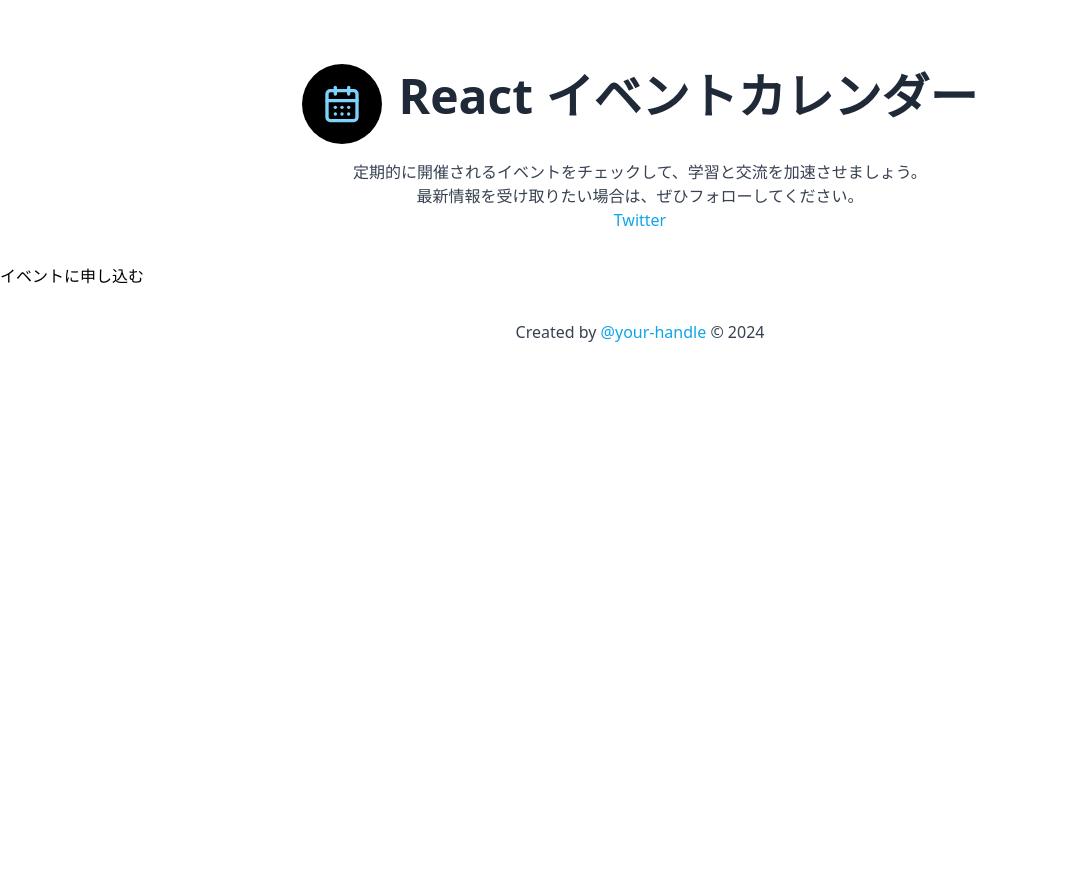
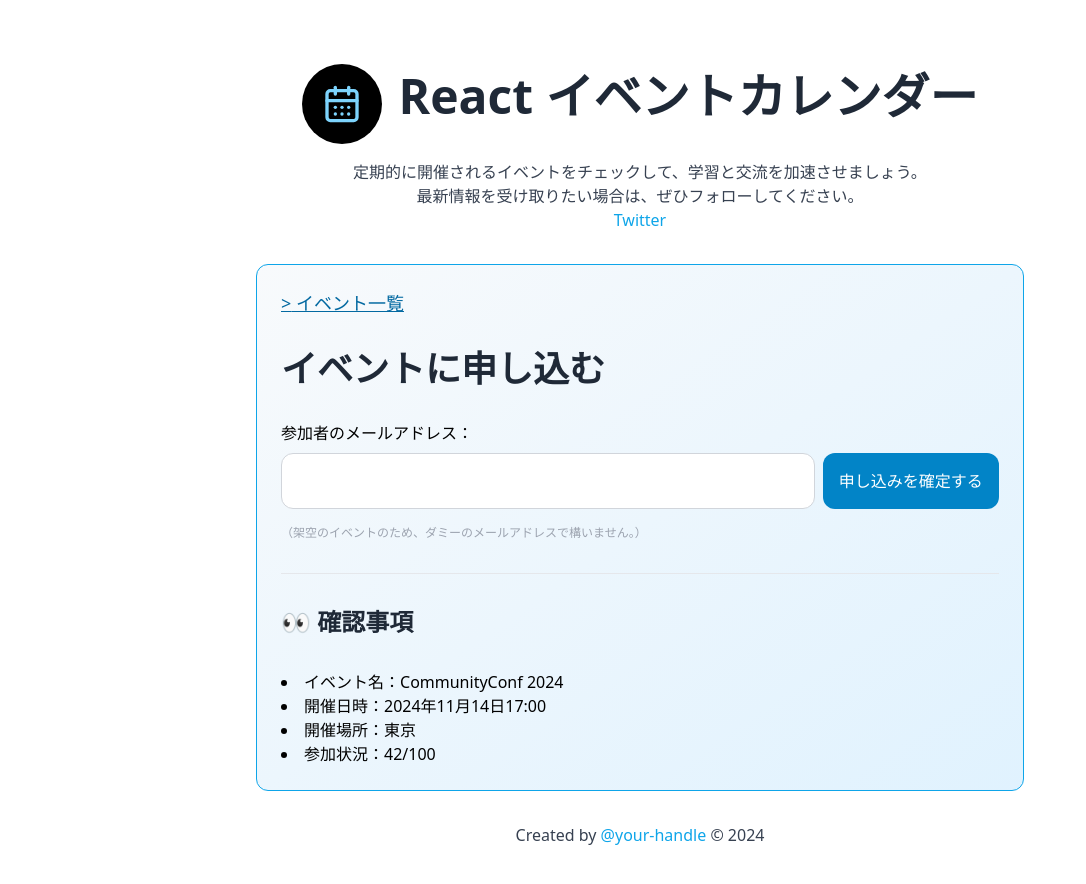
Before and after one commit to mori-tt/react-tutorial_20241123, a React (Vite) app: page /events/1/apply in a window 1280 px wide. Shown: the top 884 px of the page, without its empty margins (0-1086 px from the left). Before the commit the page ends 800 px from the top, so only its background shows below. Built offline with nearby package versions, Linux system fonts and the light colour scheme.

Commit message:
イベント申し込みフローの実装 - イベント申し込みページの作成 - 申し込み完了ページの作成

```diff
--- a/src/App.tsx
+++ b/src/App.tsx
@@ -2,6 +2,8 @@
 import Layout from "./components/Layout";
 import EventList from "./pages/EventList";
 import EventDetail from "./pages/EventDetail";
+import EventApply from "./pages/EventApply";
+import EventConfirm from "./pages/EventConfirm";
 
 export default function App() {
   return (
@@ -13,8 +15,8 @@
           <Route index element={<EventList />} />
           {/* 動的な値に応じたURL */}
           <Route path=":id" element={<EventDetail />} />
-          <Route path=":id/apply" element={<p>イベントに申し込む</p>} />
-          <Route path=":id/confirm" element={<p>申し込み完了です</p>} />
+          <Route path=":id/apply" element={<EventApply />} />
+          <Route path=":id/confirm" element={<EventConfirm />} />
         </Route>
         {/* 存在しないURLの処理 */}
         <Route path="*" element={<p>404 not found</p>} />
--- /dev/null
+++ b/src/pages/EventApply.tsx
@@ -0,0 +1,76 @@
+import { useParams, useNavigate, Link } from "react-router-dom";
+import Card from "../components/Card";
+import { EVENTS as events } from "../constants";
+
+const EventApply = () => {
+  const { id } = useParams();
+  const navigate = useNavigate();
+  const event = events.find((e) => e.id === id);
+
+  if (!event) {
+    return (
+      <>
+        <p>URLのイベントが見つかりません</p>
+        <Link to="/" className="underline">
+          イベント一覧に戻る
+        </Link>
+      </>
+    );
+  }
+
+  const handleSubmit = (e: React.FormEvent<HTMLFormElement>) => {
+    e.preventDefault();
+    // ここでイベント申し込み処理を行う
+    alert("（テスト）確認メールを送信しました!");
+    navigate(`/events/${event.id}/confirm`);
+  };
+
+  return (
+    <div className="max-w-3xl mx-auto">
+      <Card>
+        <Link to="/">
+          <p className="text-sky-700 underline text-lg"> {">"} イベント一覧</p>
+        </Link>
+        <h2 className="text-4xl font-bold mb-4 text-gray-800">
+          イベントに申し込む
+        </h2>
+
+        <form onSubmit={handleSubmit}>
+          <div className="mb-4">
+            <label className="block mb-2" htmlFor="email">
+              参加者のメールアドレス：
+            </label>
+            <div className="flex gap-2">
+              <input
+                type="email"
+                id="email"
+                required
+                className="border border-gray-300 rounded-xl p-2 w-full"
+              />
+              <button className="py-4 w-1/3 bg-sky-600 hover:opacity-80 text-white rounded-xl">
+                申し込みを確定する
+              </button>
+            </div>
+          </div>
+          <p className="text-xs text-gray-400 mt-4">
+            （架空のイベントのため、ダミーのメールアドレスで構いません。）
+          </p>
+        </form>
+
+        <hr />
+        <h2 className="text-2xl font-bold mb-4 text-gray-800">👀 確認事項</h2>
+        <ul className="list-disc list-inside">
+          <li>イベント名：{event.title}</li>
+          <li>開催日時：{event.date}</li>
+          <li>開催場所：{event.location}</li>
+          <li>
+            参加状況：{event.attendees}
+            {event.capacity && `/${event.capacity}`}
+          </li>
+        </ul>
+      </Card>
+    </div>
+  );
+};
+
+export default EventApply;
--- /dev/null
+++ b/src/pages/EventConfirm.tsx
@@ -0,0 +1,48 @@
+import { useParams, Link } from "react-router-dom";
+import Card from "../components/Card";
+import { EVENTS as events } from "../constants";
+
+const EventConfirm = () => {
+  const { id } = useParams();
+  const event = events.find((e) => e.id === id);
+
+  if (!event) {
+    return (
+      <>
+        <p>URLのイベントが見つかりません</p>
+        <Link to="/" className="underline">
+          イベント一覧に戻る
+        </Link>
+      </>
+    );
+  }
+
+  return (
+    <div className="max-w-2xl mx-auto">
+      <Card>
+        <h2 className="text-3xl font-bold mb-4 text-gray-800">
+          🎉 イベント申し込みが完了しました！
+        </h2>
+
+        <p>当日は、下記の時間に余裕を持ってご参加ください！</p>
+        <ul className="list-disc list-inside">
+          <li>イベント名：{event.title}</li>
+          <li>開催日時：{event.date}</li>
+          <li>開催場所：{event.location}</li>
+          <li>
+            参加状況：{event.attendees}
+            {event.capacity && `/${event.capacity}`}
+          </li>
+        </ul>
+
+        <Link to="/" className="block">
+          <button className="py-4 px-8 bg-sky-600 hover:opacity-80 text-white rounded-xl">
+            トップページに戻る
+          </button>
+        </Link>
+      </Card>
+    </div>
+  );
+};
+
+export default EventConfirm;
```
